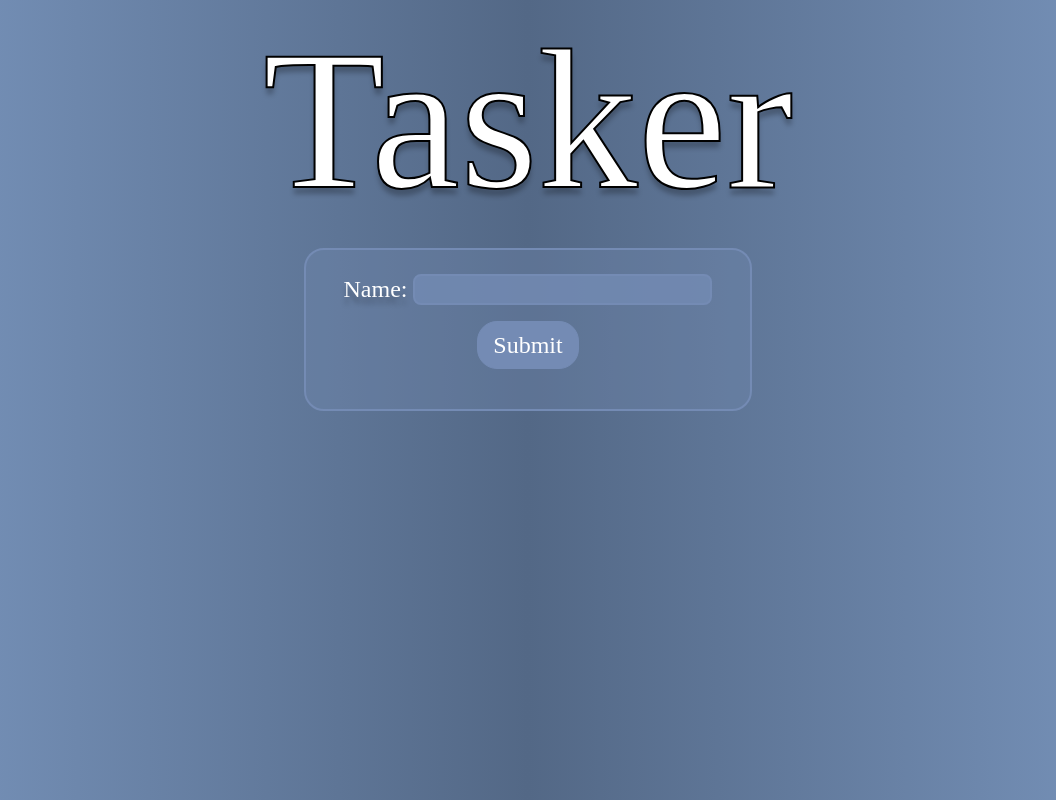
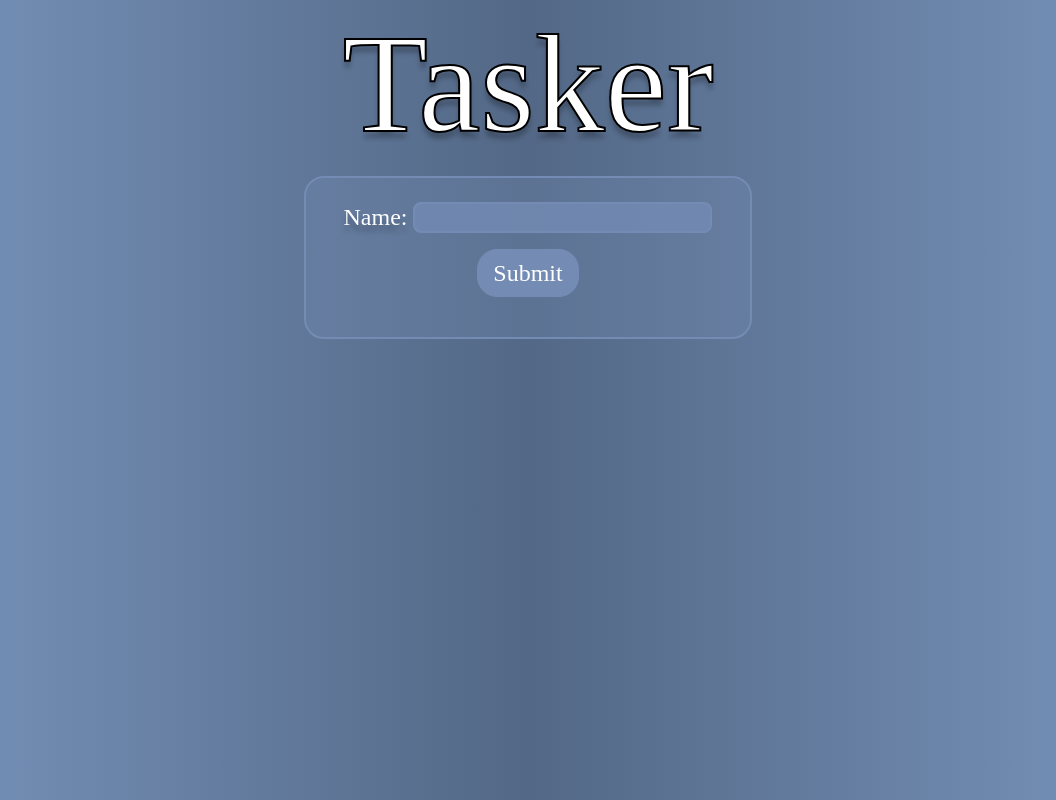
Before and after one commit to OleksandrKasapchuk/task-tracker, a Django app: page /dashboards/create/ in a window 1280 px wide. Shown: the whole page, without its empty margins (112-1168 px from the left). Run offline with Django 5.2, Linux system fonts and the light colour scheme; the visitor is signed in with stand-in values (Sample User, id 1); some web fonts are replaced.

Commit message:
afSGDHBN

```diff
--- a/static/css/style.css
+++ b/static/css/style.css
@@ -45,8 +45,10 @@ h1 {
 	-webkit-text-stroke-color: #000;
 	font-size: 200px;
 	text-align: center;
-	}
-
+}
+.tasker {
+	font-size: 140px;
+}
 .sign_btn {
 	padding: 15px;
 	background-color: rgba(0, 0, 0, 0.1);
--- a/templates/task_tracker/form.html
+++ b/templates/task_tracker/form.html
@@ -4,13 +4,15 @@
 {% block content %}
 <main class="back_gr2">
 	<div class="task_details_tesseractoriumanarium">
-		<h1>Tasker</h1>
+		<h1 class="tasker">Tasker</h1>
+		{% if request.method == "delete" %}
+			<p>are you sure?</p>
+		{% endif %}
 		<div class="form04ka task_form ne_form04ka">
 			<form method="post" class="form_flex">
-
-					{% csrf_token %}
-					{{form.as_p}}
-					<button type="submit" class="subpriotermbtn">Submit</button>
+				{% csrf_token %}
+				{{form.as_p}}
+				<button type="submit" class="subpriotermbtn">Submit</button>
 			</form>
 		</div>
 	</div>
```
